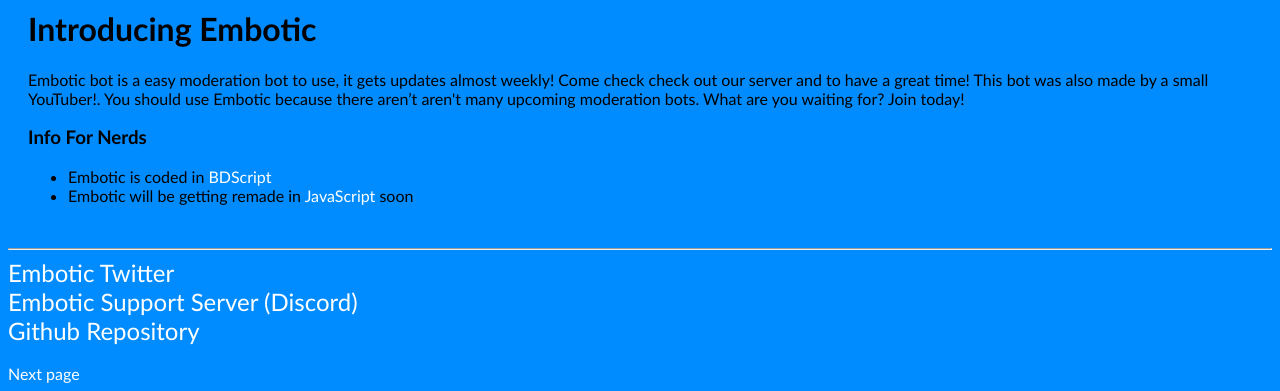
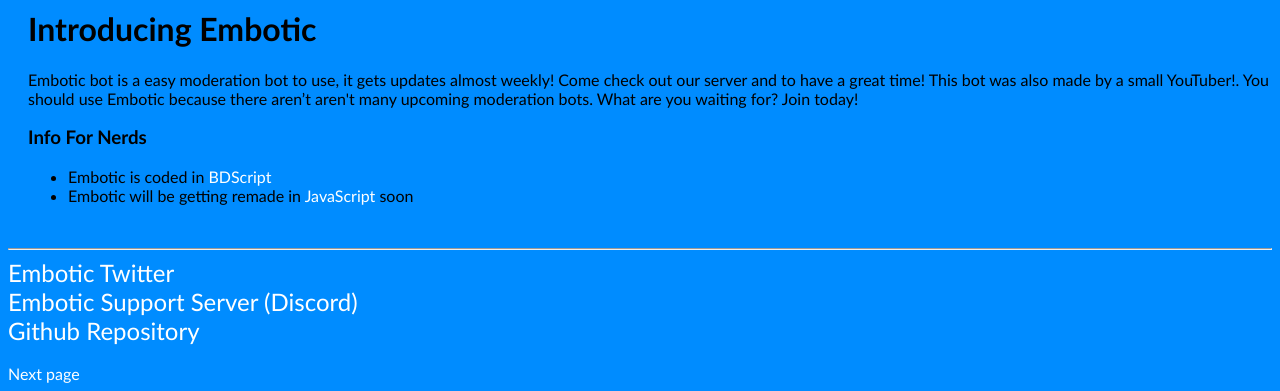
Before and after one commit to Hanezz/Embotic-Website, a plain HTML site: page index.html in a window 1280 px wide. Shown: the part 440-831 px from the top of the page. Drawn offline with Linux system fonts and the light colour scheme.

Commit message:
Update index.html

```diff
--- a/index.html
+++ b/index.html
@@ -23,7 +23,7 @@
     <br>
         <div class="contents">
             <h1>Introducing Embotic</h1>
-            <p>Embotic bot is a easy moderation bot to use, it gets updates almost weekly! Come check check out our server and to have a great time! This bot was also made by a small YouTuber!. You should use Embotic because there aren’t aren't many upcoming moderation bots. What are you waiting for? Join today!</p>
+            <p>Embotic bot is a easy moderation bot to use, it gets updates almost weekly! Come check out our server and to have a great time! This bot was also made by a small YouTuber!. You should use Embotic because there aren’t aren't many upcoming moderation bots. What are you waiting for? Join today!</p>
             <h3>Info For Nerds</h3>
             <ul>
                 <li>Embotic is coded in <a href="https://botdesignerdiscord.com/" target="_blank">BDScript</a></li>
```
